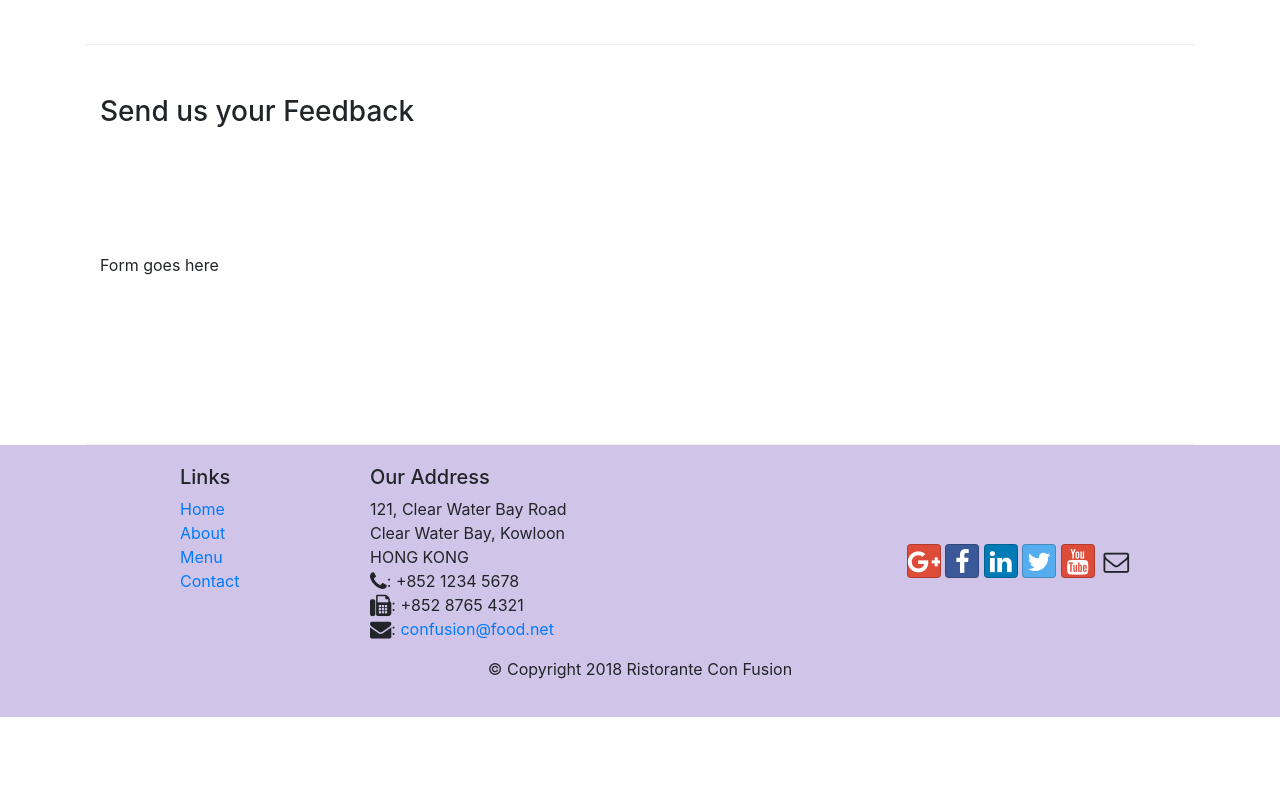
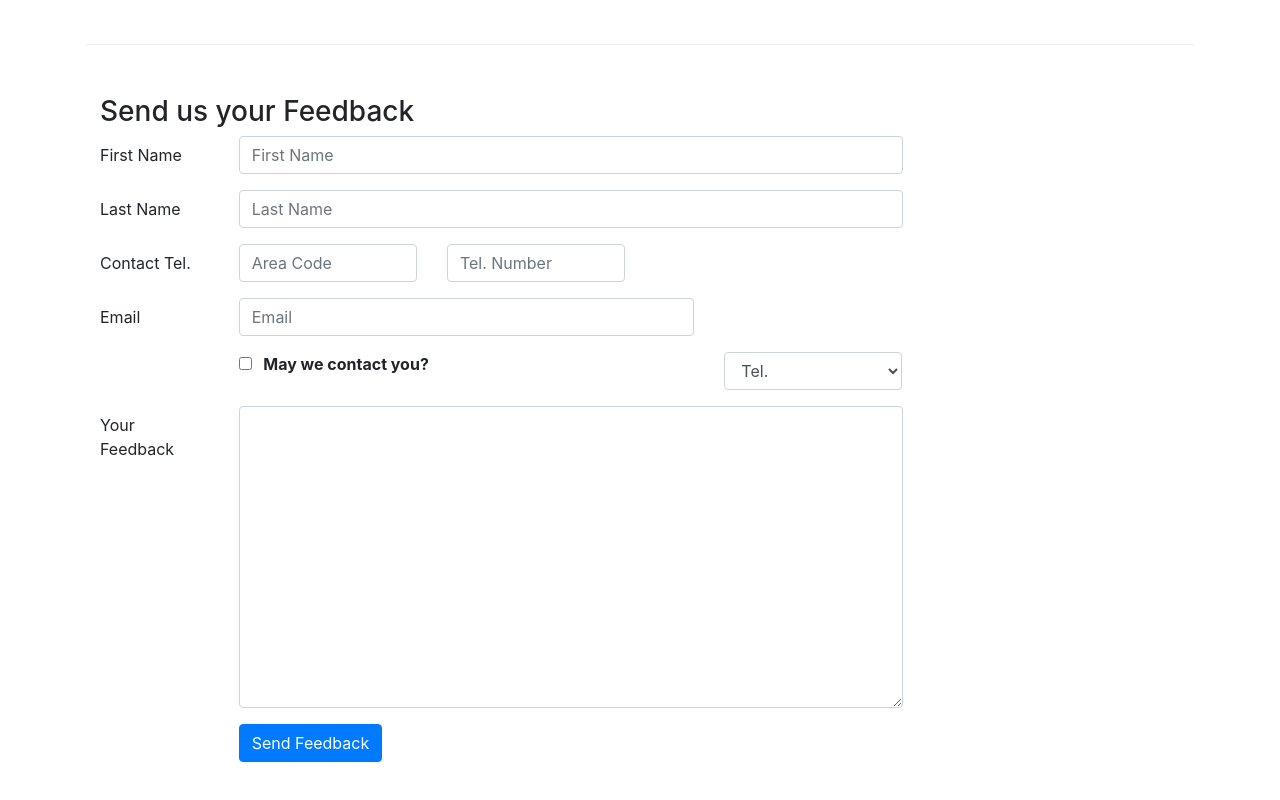
Before and after one commit to Laaaaksh/bootstrap-dev, a website: page contactus.html in a window 1280 px wide. Shown: the part 820-1620 px from the top of the page. Before the commit the page ends 1537 px from the top, so only its background shows below. Drawn offline with nearby package versions, Linux system fonts and the light colour scheme.

Commit message:
added contact us page with form

```diff
--- a/contactus.html
+++ b/contactus.html
@@ -92,7 +92,71 @@
               <h3>Send us your Feedback</h3>
            </div>
             <div class="col-12 col-md-9">
-                Form goes here
+               <form>
+                   <div class = "form-group row">
+                       <label for = "firstname" class = "col-md-2 col-form-label">First Name </label>
+                    <div class="col-md-10">
+                        <input type="text" class="form-control" id="firstname" name="firstname"
+                        placeholder="First Name">
+                    </div>
+                    </div>
+                    <div class = "form-group row">
+                        <label for = "lastname" class = "col-md-2 col-form-label">Last Name </label>
+                    <div class="col-md-10">
+                        <input type="text" class="form-control" id="lastname" name="lastname"
+                        placeholder="Last Name">
+                    </div>
+                </div>
+                <div class = "form-group row">
+                    <label for = "telnum" class = "col-12 col-md-2 col-form-label">Contact Tel.</label>
+                 <div class="col-5 col-md-3">
+                     <input type="tel" class="form-control" id="areacode" name="areacode"
+                         placeholder="Area Code">
+                 </div>
+                 <div class="col-5 col-md-3">
+                    <input type="tel" class="form-control" id="telnum" name="telnum"
+                        placeholder="Tel. Number">
+                </div>
+                 </div>
+                 <div class = "form-group row">
+                     <label for = "emailid" class = "col-md-2 col-form-label">Email</label>
+                 <div class="col-7 col-md-7">
+                     <input type="email" class="form-control" id="emailid" name="emailid"
+                     placeholder="Email">
+                 </div>
+             </div>
+             <div class = "form-group row">
+                <div class="col-md-6 offset-md-2">
+                    <div class="form-check" >
+
+                     <input type = "checkbox" class = "form-check-input"
+                        name = "approve" id="approve" value ="">
+                        <label class="form-check-label" for="approve"></label>
+                        <strong>May we contact you?</strong>
+                    </div>
+                </div>
+                <div class="col-md-3 offset-md-1">
+                    <select class = "form-control"name="" id="">
+                        <option value="">Tel.</option>
+                        <option value="">Email</option>
+                    </select>
+                </div>
+            </div>
+            <div class = "form-group row">
+                <label for = "feedback" class = "col-md-2 col-form-label">Your Feedback</label>
+                <div class="col-md-10">
+                    <textarea class="form-control" id="feedback" name="feedback"
+                    rows="12"></textarea>
+                </div>
+             </div>
+             <div class="form-group row">
+                    <div class="offset-md-2 col-md-10">
+                     <button type="submit" class="btn btn-primary">
+                        Send Feedback
+                     </button>
+                    </div>
+             </div>
+               </form>
             </div>
              <div class="col-12 col-md">
             </div>
```
